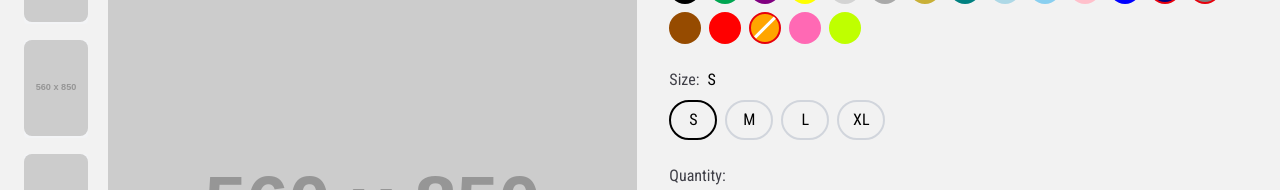
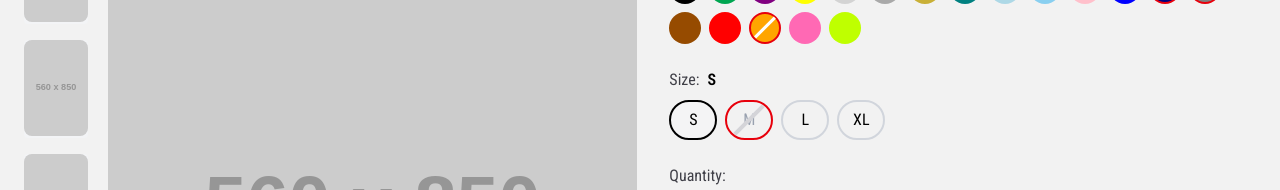
Before and after one commit to Alimedhat000/shopping-cart, a React (Vite) app: page /product/0 in a window 1280 px wide. Shown: the part 324-514 px from the top of the page. Built offline with nearby package versions, Linux system fonts and the light colour scheme.

Commit message:
added disabled size selector

```diff
--- a/src/components/Product/ProductInfo.tsx
+++ b/src/components/Product/ProductInfo.tsx
@@ -13,9 +13,24 @@ interface ColorOption {
 
 type SizeOption = 'S' | 'M' | 'L' | 'XL';
 
+interface SizeAvailability {
+  S: {
+    availability?: boolean;
+  };
+  M: {
+    availability?: boolean;
+  };
+  L: {
+    availability?: boolean;
+  };
+  XL: {
+    availability?: boolean;
+  };
+}
+
 interface ProductInfoProps {
   colors: ColorOption[];
-  sizes: SizeOption[];
+  sizes: SizeAvailability;
   selectedColor: string;
   setSelectedColor: (color: string) => void;
   selectedSize: SizeOption;
--- a/src/components/Product/SizeSelector.tsx
+++ b/src/components/Product/SizeSelector.tsx
@@ -3,8 +3,23 @@ import { cn } from '../../lib/utils';
 
 type SizeOption = 'S' | 'M' | 'L' | 'XL';
 
+interface SizeAvailability {
+  S: {
+    availability?: boolean;
+  };
+  M: {
+    availability?: boolean;
+  };
+  L: {
+    availability?: boolean;
+  };
+  XL: {
+    availability?: boolean;
+  };
+}
+
 interface SizeSelectorProps {
-  sizes: SizeOption[];
+  sizes: SizeAvailability;
   selectedSize: SizeOption;
   setSelectedSize: (size: SizeOption) => void;
 }
@@ -14,25 +29,42 @@ export default function SizeSelector({
   selectedSize,
   setSelectedSize,
 }: SizeSelectorProps) {
+  const sizeOptions: SizeOption[] = ['S', 'M', 'L', 'XL'];
+
   return (
     <div className="font-condensed mb-6">
       <div className="mb-2">
         <span className="font-normal text-zinc-700">Size:</span>
-        <span className="ml-2">{selectedSize}</span>
+        <span className="ml-2 font-semibold">{selectedSize}</span>
       </div>
       <div className="flex gap-2">
-        {sizes.map((size) => (
+        {sizeOptions.map((size) => {
+          const isAvailable = sizes[size].availability;
+          console.log(size, isAvailable);
+          const isSelected = selectedSize === size;
+
+          return (
             <button
               key={size}
-            onClick={() => setSelectedSize(size)}
+              onClick={() => isAvailable && setSelectedSize(size)}
+              disabled={!isAvailable}
+              aria-pressed={isSelected}
               className={cn(
-              'flex h-10 w-12 items-center justify-center rounded-full border-2',
-              selectedSize === size ? 'border-black' : 'border-gray-300'
+                'relative flex h-10 w-12 items-center justify-center rounded-full border-2 transition-colors',
+                isSelected ? 'border-black bg-zinc-100' : 'border-gray-300',
+                !isAvailable &&
+                  'cursor-not-allowed border-red-600 text-gray-400'
               )}
             >
               {size}
+              {!isAvailable && (
+                <div className="absolute inset-0 flex items-center justify-center">
+                  <div className="h-1/9 w-10 -rotate-45 bg-zinc-300"></div>
+                </div>
+              )}
             </button>
-        ))}
+          );
+        })}
       </div>
     </div>
   );
--- a/src/routes/Product.tsx
+++ b/src/routes/Product.tsx
@@ -157,7 +157,12 @@ export default function ProductPage() {
     },
   ];
 
-  const sizes: SizeOption[] = ['S', 'M', 'L', 'XL'];
+  const sizes = {
+    S: { availability: true },
+    M: { availability: false },
+    L: { availability: true },
+    XL: { availability: true },
+  };
 
   const thumbnails: string[] = [
     'https://placehold.co/560x850',
```
Lines whose indentation alone changed are shown as unchanged.
